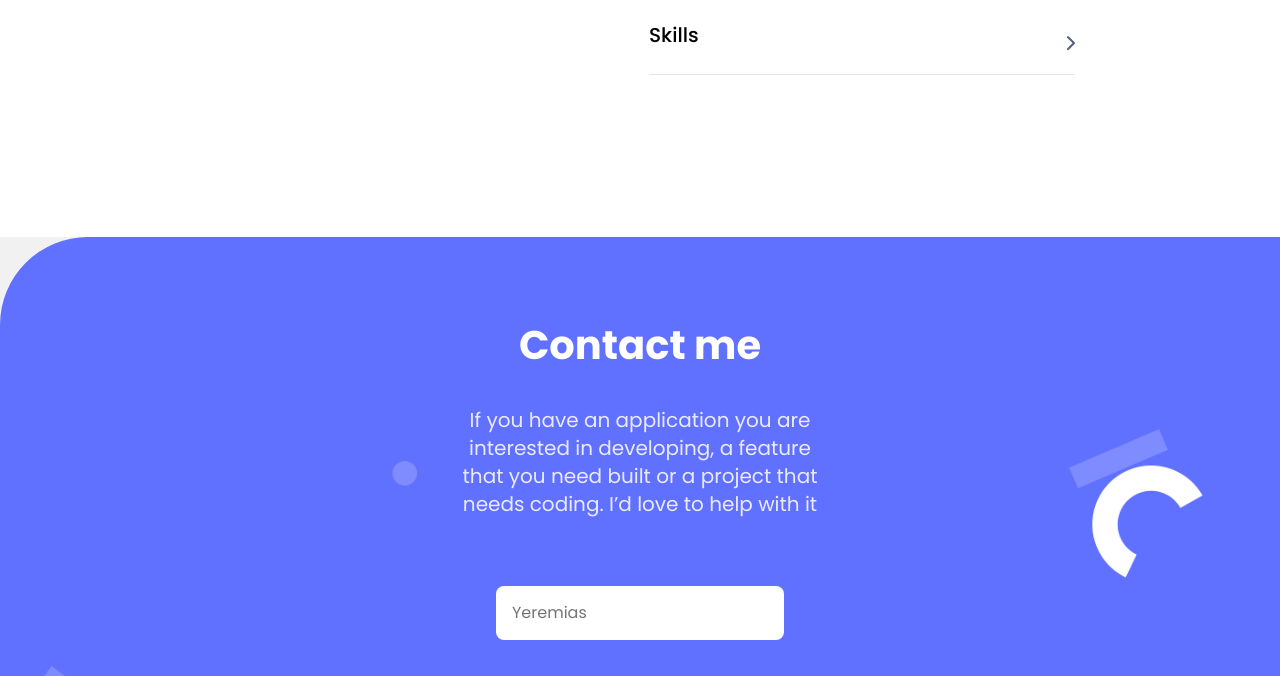
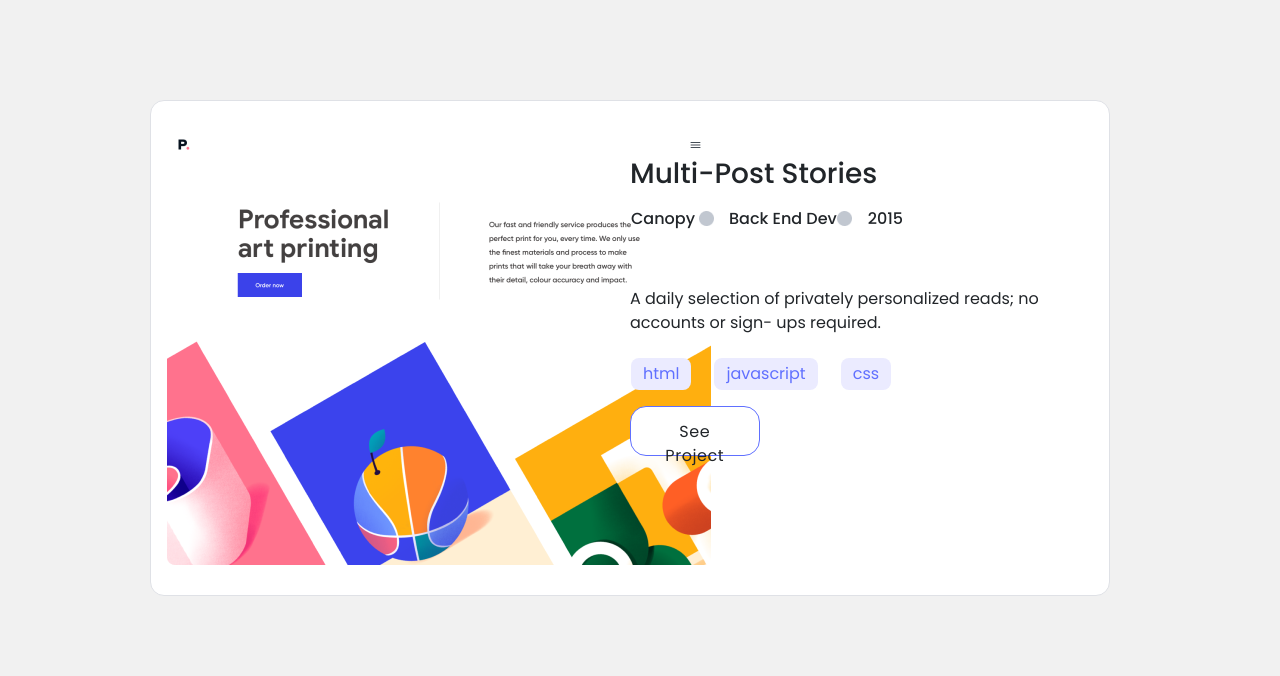
Before and after one commit to Rana-Mudassir/portfolio_project, a website: page index.html in a window 1280 px wide. Shown: the part 1622-2298 px from the top of the page. Drawn offline with nearby package versions, Linux system fonts and the light colour scheme.

Commit message:
Removed Errors

```diff
--- a/script.js
+++ b/script.js
@@ -86,6 +86,49 @@ const cardsObj = [
 
 /*  eslint-disable no-return-assign */
 // eslint-disable-next-line no-return-assign
+
+cardsObj.map(
+  (card, value) => cardSection.innerHTML += `<div class="section-card  flip-${value}">
+        <div class="card-img">
+          <img src="${card.cardImage}" alt="Card Image"/>
+        </div>
+        <div class="card-desktop-img">
+        <img src="${card.cardImage2}"  alt="card-Desktop-image">
+      </div>
+        <div class="card-text">
+            <h3 id="cardTitle">${card.titleCard}</h3>
+            <div class="exp">
+            ${card.experience
+              .map(
+                (role, idx) => `
+                <ul>
+                <li id="li-elm">${role}
+                </li>
+                <img class="li-dot-${idx}" src="images/li.png" alt="dot"/>
+                </ul>
+                `,
+              )
+              .join('')}
+              </div>
+          <div class="card-text">
+            <p>
+             ${card.descCard}
+            </p>
+          </div>
+          <ul class="card-links">
+          ${card.langs
+            .map((lng) => `<li class="link-style l-s">${lng}</li>`)
+            .join('')}
+          </ul>
+          <div class="card-button c-b-a ">
+            <a href="javascript:openModal(${value})" class="btn">See Project</a>
+          </div>
+        </div>
+      </div>
+
+  `,
+);
+
 const openModal = (value) => {
   cardTitle.innerHTML = cardsObj[value].titleCard;
   cardImage.src = cardsObj[value].cardImage;
```
Also changed, not shown: index.html (+1 -0 lines).
